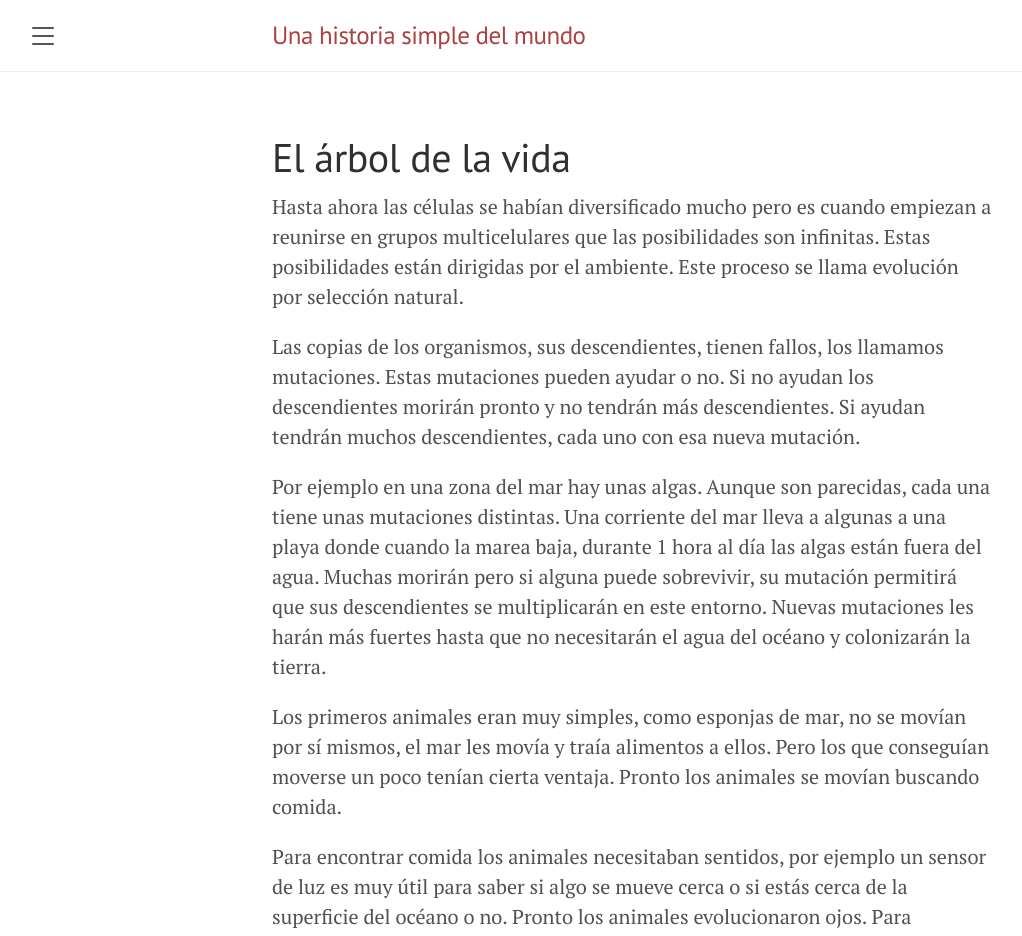
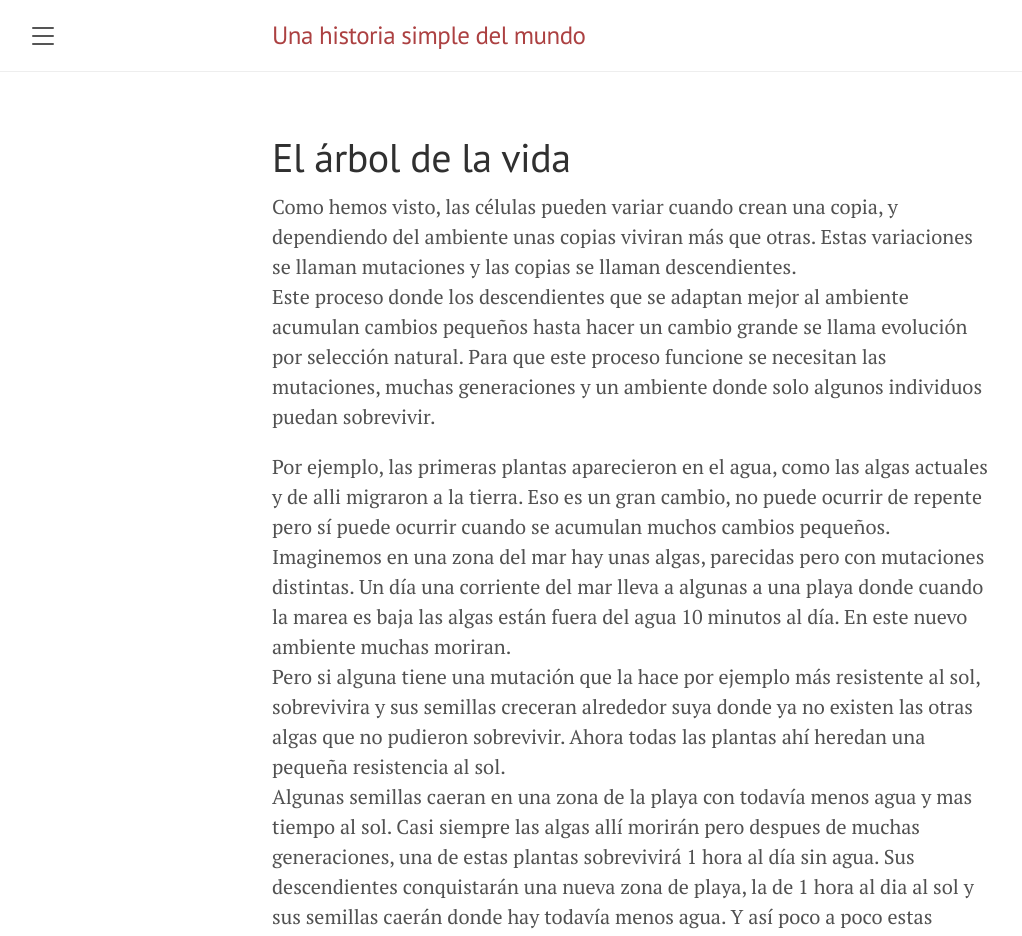
Before and after one commit to JordiPolo/simplehistory, a Jekyll site: the page built from _capitulos/03_arbol_vida.md, in a window 1280 px wide and 1400 px high. Shown: the top 936 px of the window, without its empty margins (8-1030 px from the left). Built offline with Jekyll 4.4.1, drawn with Linux system fonts in a browser that asks for light colours; some of the changed text lies outside the part shown.

Commit message:
Update 03_arbol_vida.md

```diff
--- a/_capitulos/03_arbol_vida.md
+++ b/_capitulos/03_arbol_vida.md
@@ -1,20 +1,21 @@
 ---
 layout: page
 title: El árbol de la vida
-dates: -1.700.000.000 a -240.000.000
+dates: -1.700.000.000 a -250.000.000
 category: cero
 ---
 
-Hasta ahora las células se habían diversificado mucho pero es cuando empiezan a reunirse en grupos multicelulares que las posibilidades son infinitas. Estas posibilidades están dirigidas por el ambiente. Este proceso se llama evolución por selección natural.
+Como hemos visto, las células pueden variar cuando crean una copia, y dependiendo del ambiente unas copias viviran más que otras. Estas variaciones se llaman mutaciones y las copias se llaman descendientes.
+Este proceso donde los descendientes que se adaptan mejor al ambiente acumulan cambios pequeños hasta hacer un cambio grande se llama evolución por selección natural. Para que este proceso funcione se necesitan las mutaciones, muchas generaciones y un ambiente donde solo algunos individuos puedan sobrevivir.
 
-Las copias de los organismos, sus descendientes, tienen fallos, los llamamos mutaciones. Estas mutaciones pueden ayudar o no. Si no ayudan los descendientes morirán pronto y no tendrán más descendientes. Si ayudan tendrán muchos descendientes, cada uno con esa nueva mutación.
+Por ejemplo, las primeras plantas aparecieron en el agua, como las algas actuales y de alli migraron a la tierra. Eso es un gran cambio, no puede ocurrir de repente pero sí puede ocurrir cuando se acumulan muchos cambios pequeños.
+Imaginemos en una zona del mar hay unas algas, parecidas pero con mutaciones distintas. Un día una corriente del mar lleva a algunas a una playa donde cuando la marea es baja las algas están fuera del agua 10 minutos al día. En este nuevo ambiente muchas moriran.
+Pero si alguna tiene una mutación que la hace por ejemplo más resistente al sol, sobrevivira y sus semillas creceran alrededor suya donde ya no existen las otras algas que no pudieron sobrevivir. Ahora todas las plantas ahí heredan una pequeña resistencia al sol.
+Algunas semillas caeran en una zona de la playa con todavía menos agua y mas tiempo al sol. Casi siempre las algas allí morirán pero despues de muchas generaciones, una de estas plantas sobrevivirá 1 hora al día sin agua. Sus descendientes conquistarán una nueva zona de playa, la de 1 hora al dia al sol y sus semillas caerán donde hay todavía menos agua. Y así poco a poco estas nuevas plantas conquistarán la playa y luego el resto de la tierra.
 
-Por ejemplo en una zona del mar hay unas algas. Aunque son parecidas, cada una tiene unas mutaciones distintas. Una corriente del mar lleva a algunas a una playa donde cuando la marea baja, durante 1 hora al día las algas están fuera del agua. Muchas morirán pero si alguna puede sobrevivir, su mutación permitirá que sus descendientes se multiplicarán en este entorno. Nuevas mutaciones les harán más fuertes hasta que no necesitarán el agua del océano y colonizarán la tierra.
+Los primeros animales eran muy simples, como esponjas de mar, no se movían por sí mismos, el mar les movía y traía alimentos a ellos. La presión por encontrar comida y las mutaciones permitieron que aparecieran animales que se movían.
 
-Los primeros animales eran muy simples, como esponjas de mar, no se movían por sí mismos, el mar les movía y traía alimentos a ellos. Pero los que conseguían moverse un poco tenían cierta ventaja. Pronto los animales se movían buscando comida.
-
-Para encontrar comida los animales necesitaban sentidos, por ejemplo un sensor de luz es muy útil para saber si algo se mueve cerca o si estás cerca de la superficie del océano o no. Pronto los animales evolucionaron ojos. Para protegerse los animales adquirieron cáscaras. Para moverse, esqueletos. Ambos construidos del material del fondo marino.
-
+Para encontrar comida los animales necesitaban sentidos, por ejemplo un sensor de luz es muy útil para saber si algo se mueve cerca o si estás cerca de la superficie del océano o no. Sensores de luz primitivos evolucionaron a ojos en peces. Para protegerse los animales adquirieron cáscaras. Para moverse, esqueletos. Ambos construidos del material del fondo marino.
 
 Algunos peces aprendieron a esconderse en las zonas menos profundas del océano donde depredadores más grandes no les podían encontrar. Allí los que conseguían moverse mejor tenían una ventaja, también los que podían sobrevivir fuera del agua por un pequeño periodo de tiempo. Así los peces crecieron piernas.
 
```
